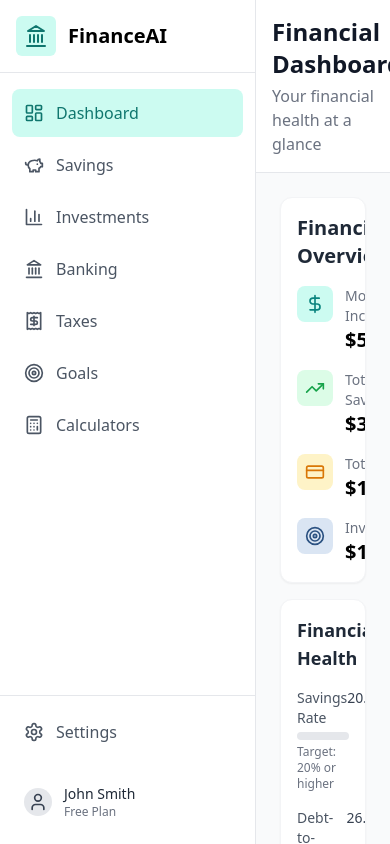
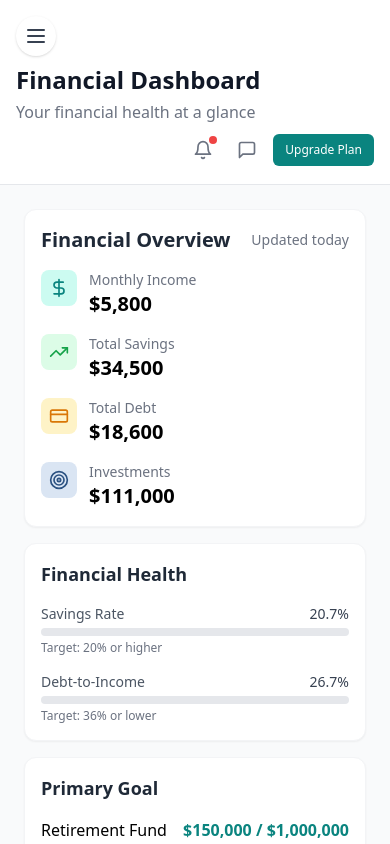
Before and after one commit to geraldadli/financeAI, a React (Vite) app: page / in a window 390 px wide. Built offline with nearby package versions, Linux system fonts and the light colour scheme.

Commit message:
Second Commit

```diff
--- a/src/components/layout/Header.tsx
+++ b/src/components/layout/Header.tsx
@@ -1,28 +1,30 @@
 import React from 'react';
-import { Search, Bell, MessageSquare } from 'lucide-react';
+import { Search, Bell, MessageSquare, Menu } from 'lucide-react';
 import Button from '../ui/Button';
 
 interface HeaderProps {
   title: string;
   subtitle?: string;
+  onOpenSidebar?: () => void; // Add this prop
 }
 
-const Header: React.FC<HeaderProps> = ({ title, subtitle }) => {
+const Header: React.FC<HeaderProps> = ({ title, subtitle, onOpenSidebar }) => {
   return (
     <header className="bg-white border-b border-gray-200 sticky top-0 z-10">
-      <div className="flex items-center justify-between p-4">
+      <br></br><br></br>
+      <div className="flex flex-col md:flex-row items-start md:items-center justify-between p-4 gap-2">
         <div>
           <h1 className="text-2xl font-bold text-gray-900">{title}</h1>
           {subtitle && <p className="text-gray-500 mt-1">{subtitle}</p>}
         </div>
 
-        <div className="flex items-center space-x-4">
-          <div className="relative hidden md:block">
+        <div className="flex items-center space-x-2 md:space-x-4 w-full md:w-auto justify-end">
+          <div className="relative hidden md:block w-48">
             <Search className="h-5 w-5 text-gray-400 absolute left-3 top-1/2 transform -translate-y-1/2" />
             <input
               type="text"
               placeholder="Search..."
-              className="pl-10 pr-4 py-2 border border-gray-300 rounded-md focus:outline-none focus:ring-2 focus:ring-teal-500 focus:border-transparent"
+              className="pl-10 pr-4 py-2 border border-gray-300 rounded-md focus:outline-none focus:ring-2 focus:ring-teal-500 focus:border-transparent w-full"
             />
           </div>
 
--- a/src/components/layout/Sidebar.tsx
+++ b/src/components/layout/Sidebar.tsx
@@ -1,4 +1,4 @@
-import React from 'react';
+import React, { useState } from 'react';
 import {
   LayoutDashboard,
   Landmark,
@@ -9,6 +9,8 @@ import {
   Calculator,
   Settings,
   User,
+  Menu,
+  X,
 } from 'lucide-react';
 
 interface SidebarLinkProps {
@@ -35,11 +37,13 @@ const SidebarLink: React.FC<SidebarLinkProps> = ({ icon, label, active = false,
 };
 
 interface SidebarProps {
-  activePage: string;
+  activePage: string;S
   onPageChange: (page: string) => void;
 }
 
 const Sidebar: React.FC<SidebarProps> = ({ activePage, onPageChange }) => {
+  const [open, setOpen] = useState(false);
+
   const links = [
     { id: 'dashboard', label: 'Dashboard', icon: <LayoutDashboard className="h-5 w-5" /> },
     { id: 'savings', label: 'Savings', icon: <PiggyBank className="h-5 w-5" /> },
@@ -51,8 +55,46 @@ const Sidebar: React.FC<SidebarProps> = ({ activePage, onPageChange }) => {
   ];
 
   return (
-    <div className="w-64 h-screen bg-white border-r border-gray-200 flex flex-col">
-      <div className="p-4 border-b border-gray-200">
+    <>
+      {/* Hamburger menu for mobile */}
+      <button
+        className="md:hidden fixed top-4 left-4 z-40 bg-white p-2 rounded-full shadow"
+        onClick={() => setOpen(true)}
+        aria-label="Open sidebar"
+      >
+        <Menu className="h-6 w-6 text-gray-700" />
+      </button>
+
+      {/* Sidebar overlay for mobile */}
+      <div
+        className={`fixed inset-0 bg-black bg-opacity-40 z-30 transition-opacity md:hidden ${open ? 'block' : 'hidden'}`}
+        onClick={() => setOpen(false)}
+      />
+
+      {/* Sidebar */}
+      <div
+        className={`
+          fixed z-40 top-0 left-0 h-full bg-white border-r border-gray-200 flex flex-col
+          w-64 transition-transform duration-200
+          ${open ? 'translate-x-0' : '-translate-x-full'}
+          md:static md:translate-x-0 md:w-64
+        `}
+      >
+        {/* Close button on mobile */}
+        <div className="flex items-center justify-between p-4 border-b border-gray-200 md:hidden">
+          <div className="flex items-center space-x-3">
+            <div className="bg-teal-100 p-2 rounded-md">
+              <Landmark className="h-6 w-6 text-teal-700" />
+            </div>
+            <h1 className="text-xl font-bold">FinanceAI</h1>
+          </div>
+          <button onClick={() => setOpen(false)} aria-label="Close sidebar">
+            <X className="h-6 w-6 text-gray-700" />
+          </button>
+        </div>
+
+        {/* Logo for desktop */}
+        <div className="p-4 border-b border-gray-200 hidden md:block">
           <div className="flex items-center space-x-3">
             <div className="bg-teal-100 p-2 rounded-md">
               <Landmark className="h-6 w-6 text-teal-700" />
@@ -61,26 +103,32 @@ const Sidebar: React.FC<SidebarProps> = ({ activePage, onPageChange }) => {
           </div>
         </div>
 
-      <div className="flex-1 py-4 px-3 space-y-1 overflow-y-auto">
+        <div className="flex-1 py-4 px-1 md:px-3 space-y-1 overflow-y-auto">
           {links.map((link) => (
             <SidebarLink
               key={link.id}
               icon={link.icon}
-            label={link.label}
+              label={<span>{link.label}</span>} // <-- Always show label
               active={activePage === link.id}
-            onClick={() => onPageChange(link.id)}
+              onClick={() => {
+                onPageChange(link.id);
+                setOpen(false); // Close sidebar on mobile after click
+              }}
             />
           ))}
         </div>
 
-      <div className="p-3 border-t border-gray-200">
+        <div className="p-1 md:p-3 border-t border-gray-200">
           <SidebarLink
             icon={<Settings className="h-5 w-5" />}
-          label="Settings"
+            label={<span className="hidden md:inline">Settings</span>}
             active={activePage === 'settings'}
-          onClick={() => onPageChange('settings')}
+            onClick={() => {
+              onPageChange('settings');
+              setOpen(false);
+            }}
           />
-        <div className="mt-4 flex items-center p-3 space-x-3">
+          <div className="mt-4 flex items-center p-3 space-x-3 hidden md:flex">
             <div className="bg-gray-200 rounded-full p-1">
               <User className="h-5 w-5 text-gray-700" />
             </div>
@@ -91,6 +139,7 @@ const Sidebar: React.FC<SidebarProps> = ({ activePage, onPageChange }) => {
           </div>
         </div>
       </div>
+    </>
   );
 };
 
```
Lines whose indentation alone changed are shown as unchanged.
